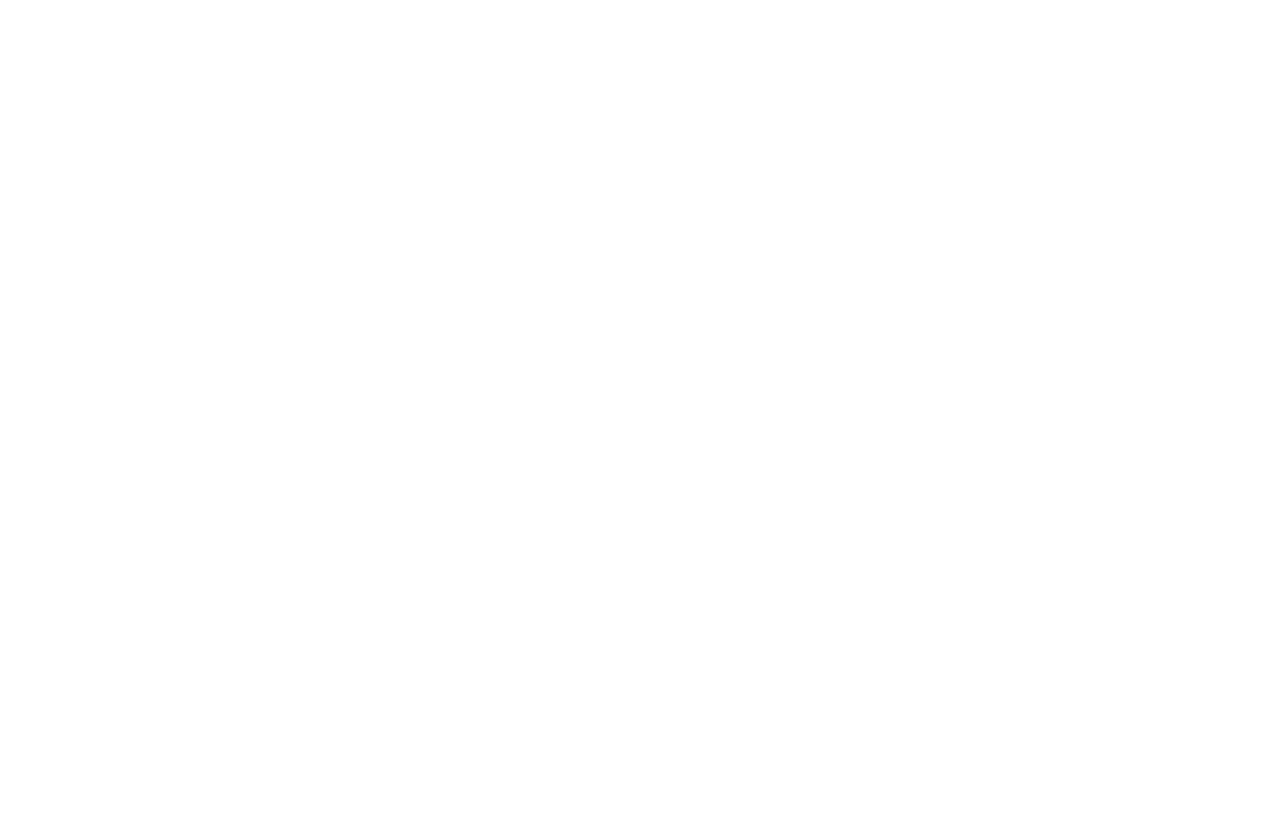
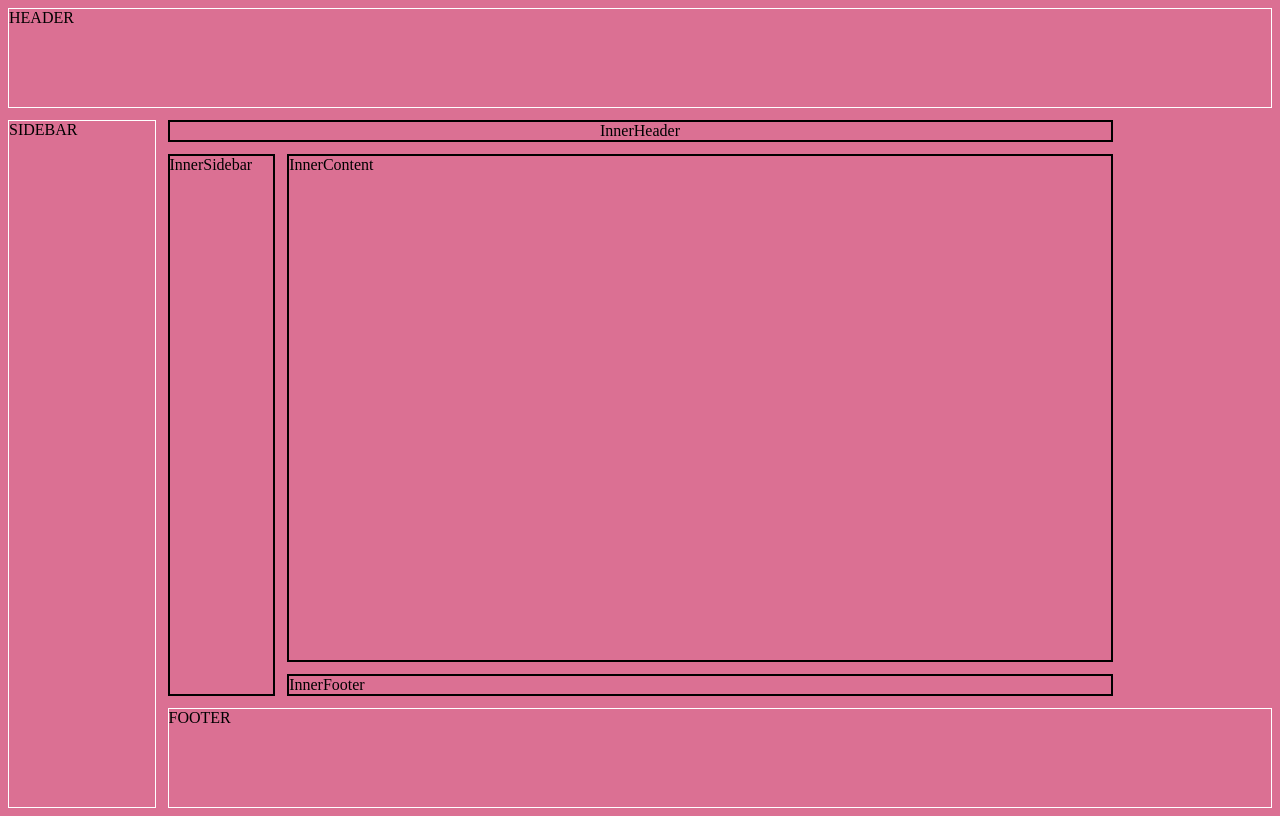
Before and after one commit to srrmakestekkno/CSS-Grid, a plain HTML site: page Layout Prototyping/index.html in a window 1280 px wide. Drawn offline with Linux system fonts and the light colour scheme.

Commit message:
Added nestet grid template area for prototyping layouts

```diff
--- a/Layout Prototyping/index.html
+++ b/Layout Prototyping/index.html
@@ -7,5 +7,17 @@
 
     <title>Document</title>
   </head>
-  <body></body>
+  <body class="grid">
+    <header class="header">HEADER</header>
+    <main class="content">
+      <!-- <h2>CSS Grid</h2>
+      <p>This is the template you can use....</p> -->
+      <div class="innerHeader">InnerHeader</div>
+      <div class="innerContent">InnerContent</div>
+      <div class="innerSidebar">InnerSidebar</div>
+      <div class="innerFooter">InnerFooter</div>
+    </main>
+    <aside class="sidebar">SIDEBAR</aside>
+    <footer class="footer">FOOTER</footer>
+  </body>
 </html>
--- a/Layout Prototyping/main.css
+++ b/Layout Prototyping/main.css
@@ -0,0 +1,62 @@
+body {
+  background-color: palevioletred;
+}
+.grid {
+  min-height: 100vh;
+  display: grid;
+  grid: 100px auto 100px / repeat(8, 1fr);
+  gap: 12px;
+  grid-template-areas:
+    "h h h h  h h h h"
+    "s c c c  c c c ."
+    "s f f f  f f f f";
+}
+
+.header {
+  grid-area: h;
+  border: 1px solid #fff;
+}
+
+.content {
+  display: grid;
+  grid: auto 1fr auto / repeat(8, 1fr);
+  gap: 12px;
+  grid-template-areas:
+    "ih ih ih ih  ih ih ih ih"
+    "is ic ic ic  ic ic ic ic"
+    "is if if if  if if if if";
+  grid-area: c;
+}
+
+.innerHeader {
+  grid-area: ih;
+  border: 2px solid black;
+  display: flex;
+  align-items: center;
+  justify-content: center;
+}
+
+.innerContent {
+  grid-area: ic;
+  border: 2px solid black;
+}
+
+.innerSidebar {
+  grid-area: is;
+  border: 2px solid black;
+}
+
+.innerFooter {
+  grid-area: if;
+  border: 2px solid black;
+}
+
+.sidebar {
+  grid-area: s;
+  border: 1px solid #fff;
+}
+
+.footer {
+  grid-area: f;
+  border: 1px solid #fff;
+}
```
